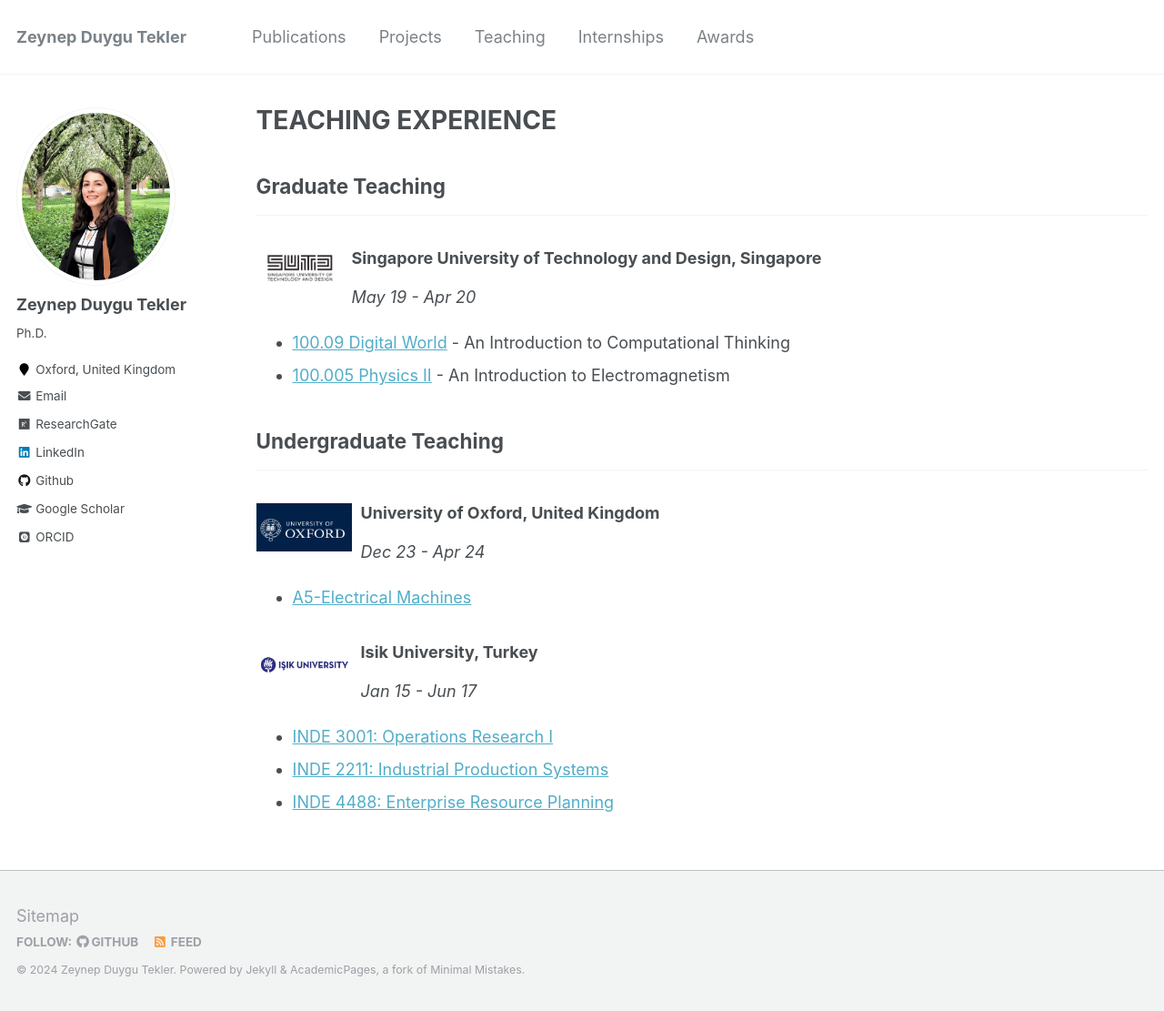
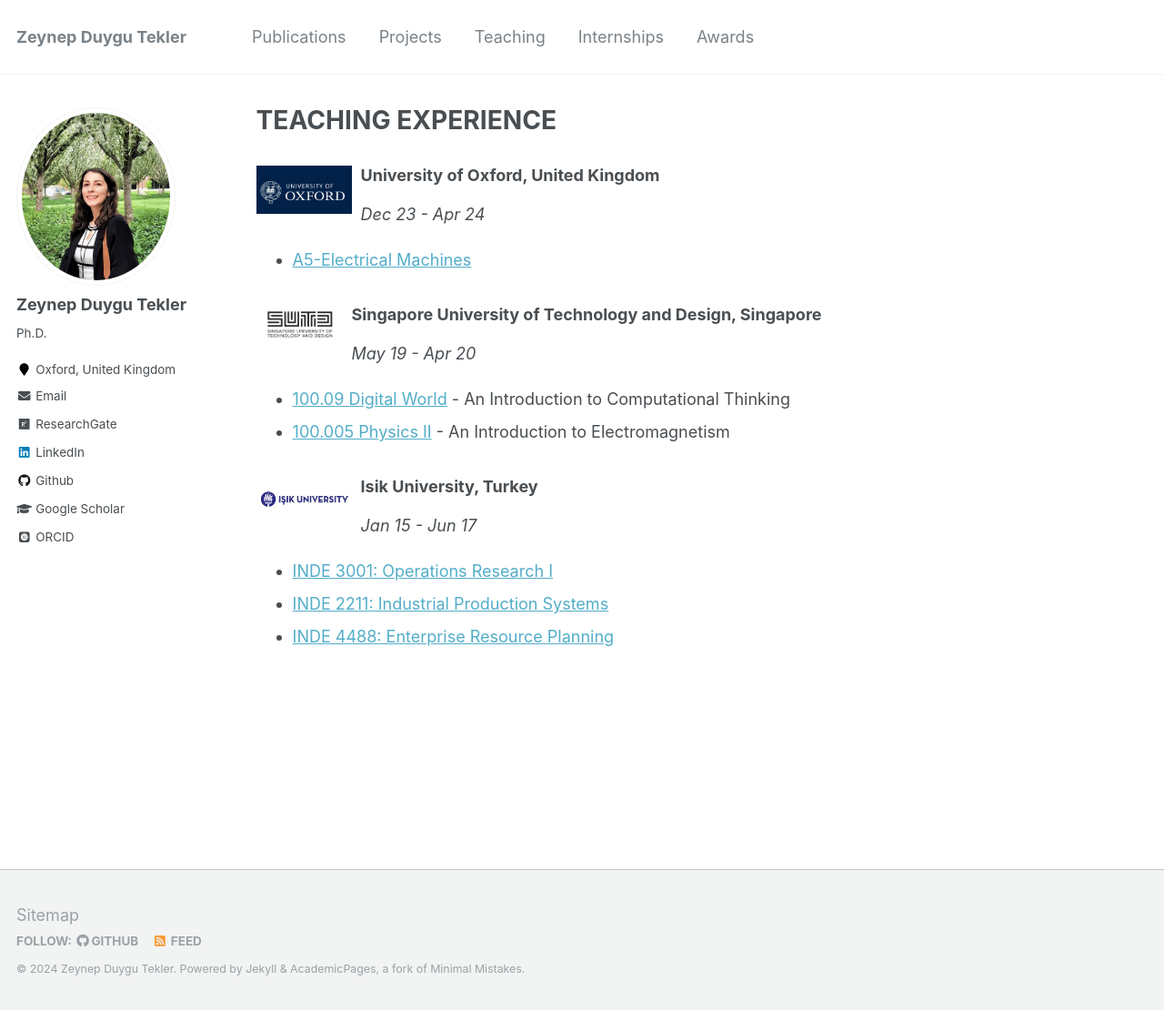
Before and after one commit to zeynepduygutekler/zeynepduygutekler.github.io, a Jekyll site: the page built from _pages/teaching.md, in a window 1280 px wide and 1111 px high. Shown: the whole window at 91% size. Built offline with Jekyll 4.4.1, drawn with Linux system fonts in a browser that asks for light colours; some web fonts are replaced.

Commit message:
teaching updated

```diff
--- a/_pages/teaching.md
+++ b/_pages/teaching.md
@@ -4,8 +4,20 @@ title: "TEACHING EXPERIENCE"
 permalink: /teaching/
 author_profile: true
 ---
-## Graduate Teaching
-___
+
+<div>
+<img align="left" width="105" height="45" src="/images/oxford-logo.png" style="margin-right: 10px">
+<h3>
+University of Oxford, United Kingdom
+</h3>
+</div>
+
+*Dec 23 - Apr 24*
+
+* [A5-Electrical Machines](https://eng.ox.ac.uk/virtual-tour/electrical-lab/)
+
+[//]: # (--------------------------------------------------------------------------------)
+
 <div>
 <img align="left" width="95" height="45" src="/images/sutd.png" style="margin-right: 10px">
 <h3>
@@ -18,21 +30,7 @@ Singapore University of Technology and Design, Singapore
 * [100.09 Digital World](https://academics.sutd.edu.sg/science-math/courses/10009-digital-world) - An Introduction to Computational Thinking
 * [100.005 Physics II](https://epd.sutd.edu.sg/undergraduate-courses/10005-physics-ii/) - An Introduction to Electromagnetism
 
-## Undergraduate Teaching
-___
-
-<div>
-<img align="left" width="105" height="45" src="/images/oxford-logo.png" style="margin-right: 10px">
-<h3>
-University of Oxford, United Kingdom
-</h3>
-</div>
-
-*Dec 23 - Apr 24*
-
-* [A5-Electrical Machines](https://eng.ox.ac.uk/virtual-tour/electrical-lab/)
-
-
+[//]: # (--------------------------------------------------------------------------------)
 
 <div>
 <img align="left" width="105" height="45" src="/images/isik2.jpg" style="margin-right: 10px">
```
